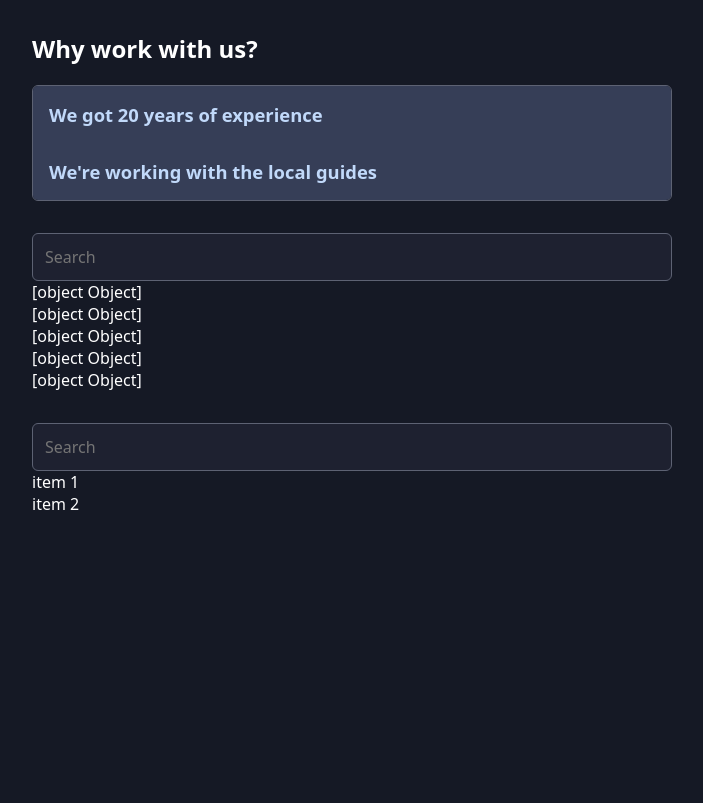
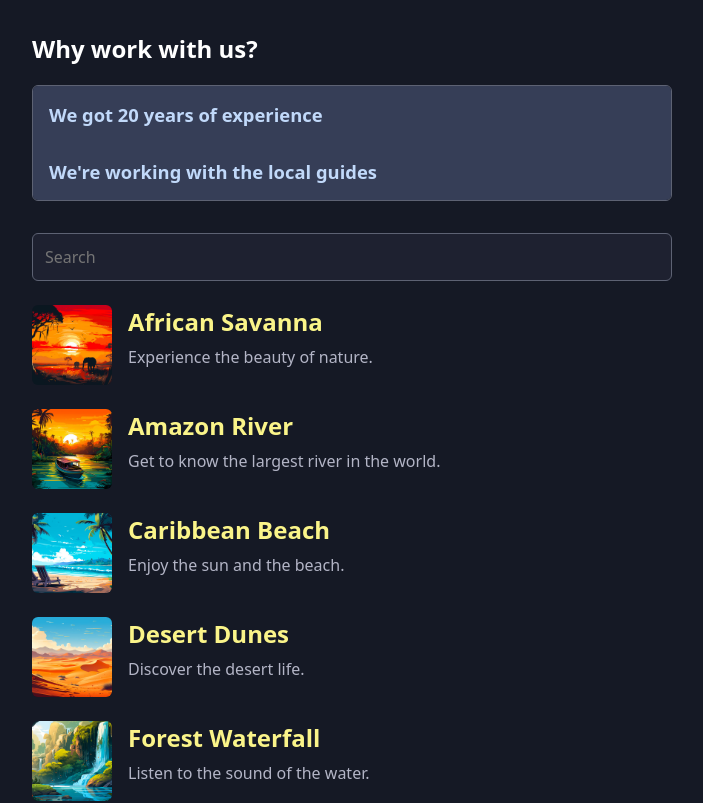
Before and after one commit to Daniel-1017/REACT-PATTERNS-AND-BEST-PRACTICES, a React (Vite) app: page / in a window 1280 px wide. Shown: the top 803 px of the page, without its empty margins (288-991 px from the left). Built offline with nearby package versions, Linux system fonts and the light colour scheme.

Commit message:
implementing a search functionality with help of render props

```diff
--- a/src/App.jsx
+++ b/src/App.jsx
@@ -6,6 +6,7 @@ import amazonImg from "./assets/amazon-river.jpg";
 import caribbeanImg from "./assets/caribbean-beach.jpg";
 import desertImg from "./assets/desert-dunes.jpg";
 import forestImg from "./assets/forest-waterfall.jpg";
+import Place from './Place';
 
 const PLACES = [
   {
@@ -79,8 +80,12 @@ function App() {
       </section>
 
       <section>
-        <SearchableList items={PLACES} />
-        <SearchableList items={["item 1", "item 2"]} />
+        <SearchableList items={PLACES}>
+          {item => <Place item={item} />}
+        </SearchableList>
+        <SearchableList items={["item 1", "item 2"]}>
+          {item => item}
+        </SearchableList>
       </section>
     </main>
   );
--- /dev/null
+++ b/src/Place.jsx
@@ -0,0 +1,15 @@
+import React from "react";
+
+const Place = ({ item }) => {
+  return (
+    <article className="place">
+      <img src={item.image} alt={item.title} />
+      <div>
+        <h2>{item.title}</h2>
+        <p>{item.description}</p>
+      </div>
+    </article>
+  );
+};
+
+export default Place;
--- a/src/components/SearchableList.jsx
+++ b/src/components/SearchableList.jsx
@@ -1,6 +1,6 @@
 import React, { useState } from "react";
 
-const SearchableList = ({ items }) => {
+const SearchableList = ({ items, children }) => {
   const [searchTerm, setSearchTerm] = useState("");
 
   const searchResults = items.filter((item) =>
@@ -16,7 +16,7 @@ const SearchableList = ({ items }) => {
       <input type="search" placeholder="Search" onChange={handleChange} />
       <ul>
         {searchResults.map((item, idx) => (
-          <li key={idx}>{item.toString()}</li>
+          <li key={idx}>{children(item)}</li>
         ))}
       </ul>
     </div>
```
